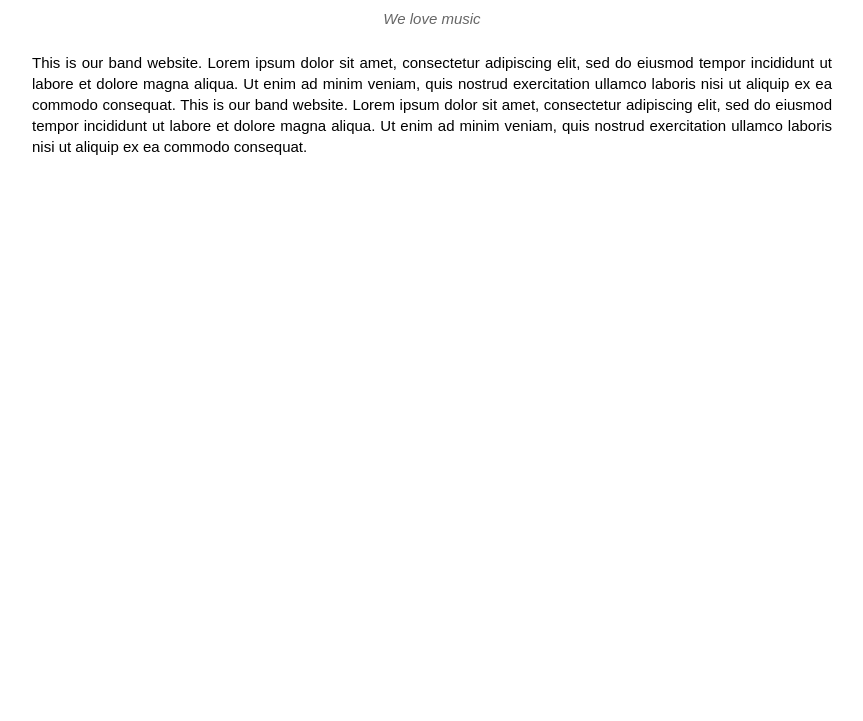
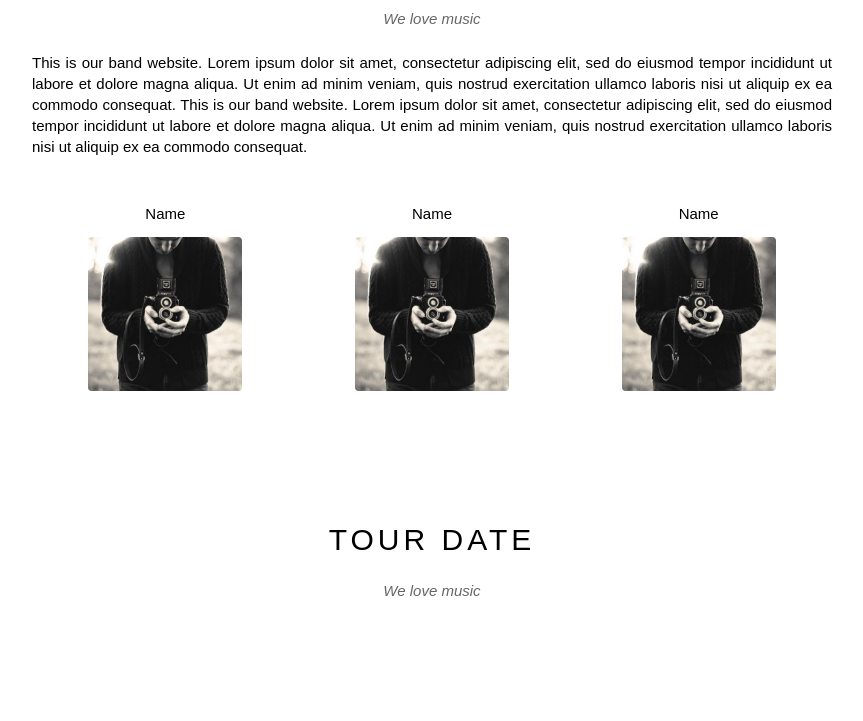
Before and after one commit to NAD020595/TheBand, a plain HTML site: page index.html in a window 1280 px wide. Shown: the part 799-1520 px from the top of the page, without its empty margins (208-1071 px from the left). Before the commit the page ends 1020 px from the top, so only its background shows below. Drawn offline with Linux system fonts and the light colour scheme.

Commit message:
Team section CSS

```diff
--- a/assets/css/style.css
+++ b/assets/css/style.css
@@ -8,6 +8,10 @@
 /* General */
 html {
   font-family: Arial, Helvetica, sans-serif;
+}
+
+.clear {
+  clear: both;
 }
 
 /* Main */
@@ -153,3 +157,23 @@ html {
   margin-top: 25px;
   line-height: 1.4;
 }
+
+#content .members-list{
+  margin-top: 48px;
+}
+
+#content .member-item{
+  float: left;
+  width: calc(100%/3);
+  text-align: center;
+}
+
+#content .member-name{
+  font-size: 15px;
+}
+
+#content .member-img{
+  margin-top: 15px;
+  width: 154px;
+  border-radius: 4px;
+}
--- a/index.html
+++ b/index.html
@@ -51,6 +51,7 @@
       </div>
 
       <div id="content">
+        <!-- Begin About section -->
         <div class="content-section">
           <h2 class="section-heading">THE BAND</h2>
           <p class="section-sub-heading">We love music</p>
@@ -65,6 +66,44 @@
             exercitation ullamco laboris nisi ut aliquip ex ea commodo
             consequat.
           </p>
+          <div class="members-list">
+            <div class="member-item">
+              <p class="member-name">Name</p>
+              <img
+                src="./assets/img/band/member1.jpg"
+                alt=""
+                class="member-img"
+              />
+            </div>
+            <div class="member-item">
+              <p class="member-name">Name</p>
+              <img
+                src="./assets/img/band/member1.jpg"
+                alt=""
+                class="member-img"
+              />
+            </div>
+            <div class="member-item">
+              <p class="member-name">Name</p>
+              <img
+                src="./assets/img/band/member1.jpg"
+                alt=""
+                class="member-img"
+              />
+            </div>
+            <div class="clear"></div>
+          </div>
+        </div>
+        <!-- End About Section -->
+
+        <div class="content-section">
+          <h2 class="section-heading">TOUR DATE</h2>
+          <p class="section-sub-heading">We love music</p>
+        </div>
+
+        <div class="content-section">
+          <h2 class="section-heading">THE BAND</h2>
+          <p class="section-sub-heading">We love music</p>
         </div>
       </div>
 
```
Also changed, not shown: assets/img/band/member1.jpg (added).
